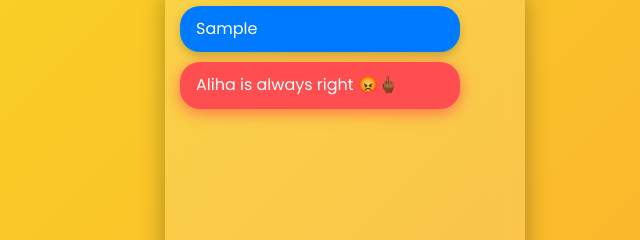
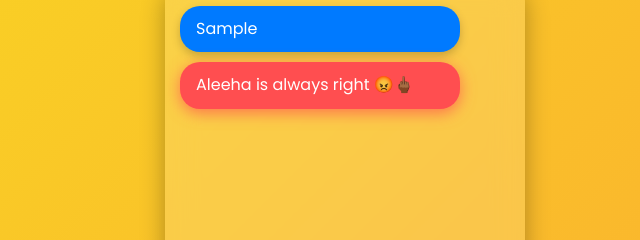
Before and after one commit to aqsa-mazhar/Bot., a plain HTML site: page index.html in a window 1280 px wide. Both pictures are taken after typing "Sample" into the empty fields and a click on the button "Send". Shown: the part 144-384 px from the top of the page, 295-935 px from the left. Drawn offline with Linux system fonts and the light colour scheme.

Commit message:
Update.html

```diff
--- a/index.html
+++ b/index.html
@@ -2,7 +2,7 @@
 <html>
 <head>
 <meta charset="UTF-8">
-<title>Aliha Bot 😡🖕🏾</title>
+<title>RANO KA BOT</title>
 <link href="https://fonts.googleapis.com/css2?family=Poppins:wght@400;600&display=swap" rel="stylesheet">
 <style>
     body {
@@ -139,7 +139,7 @@ function sendMessage() {
 
     setTimeout(() => {
         document.getElementById("typing").style.display = "none";
-        addMessage("Aliha is always right 😡🖕🏾", "bot");
+        addMessage("Aleeha is always right 😡🖕🏾", "bot");
     }, 1200);
 }
 
```
